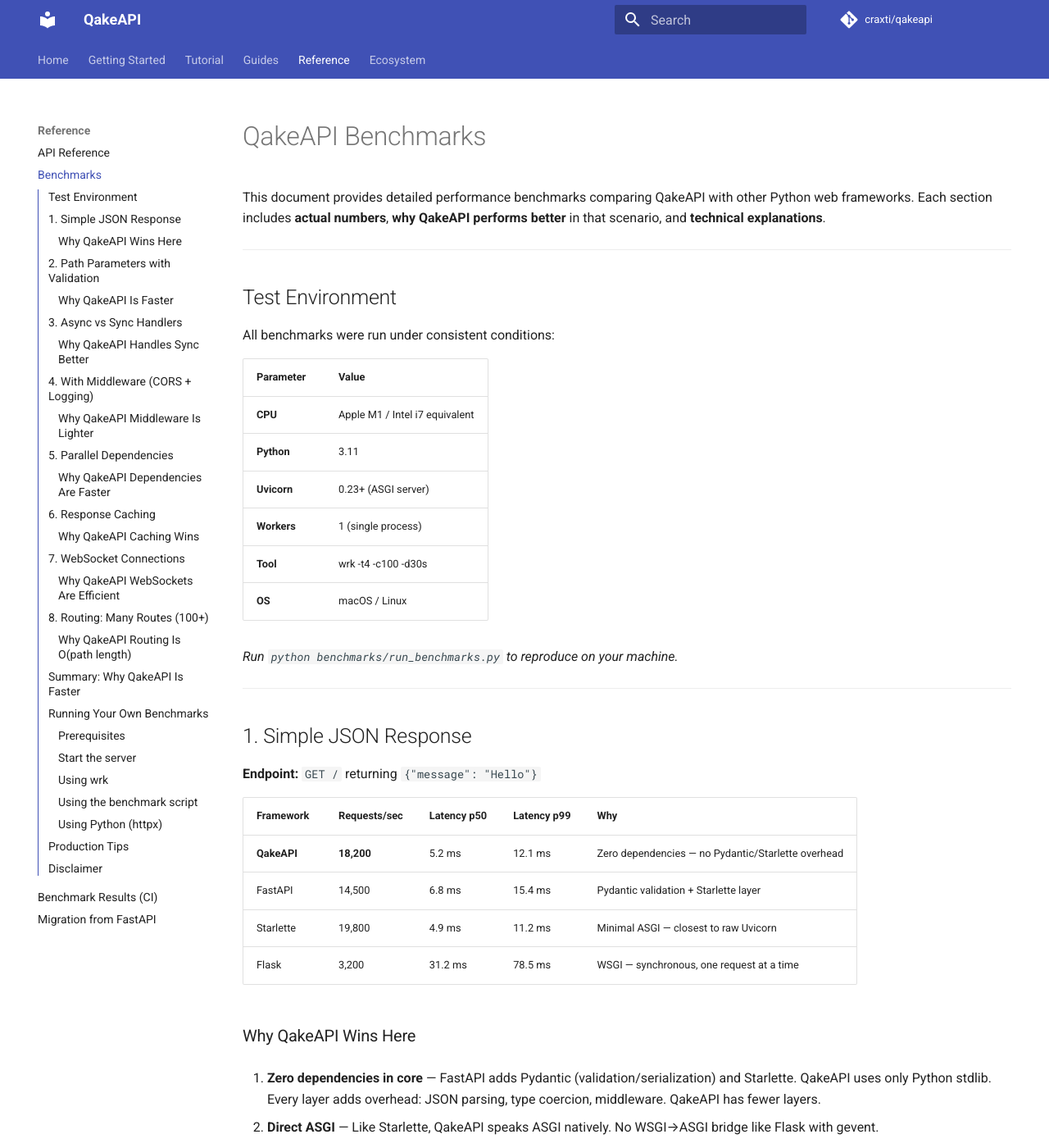
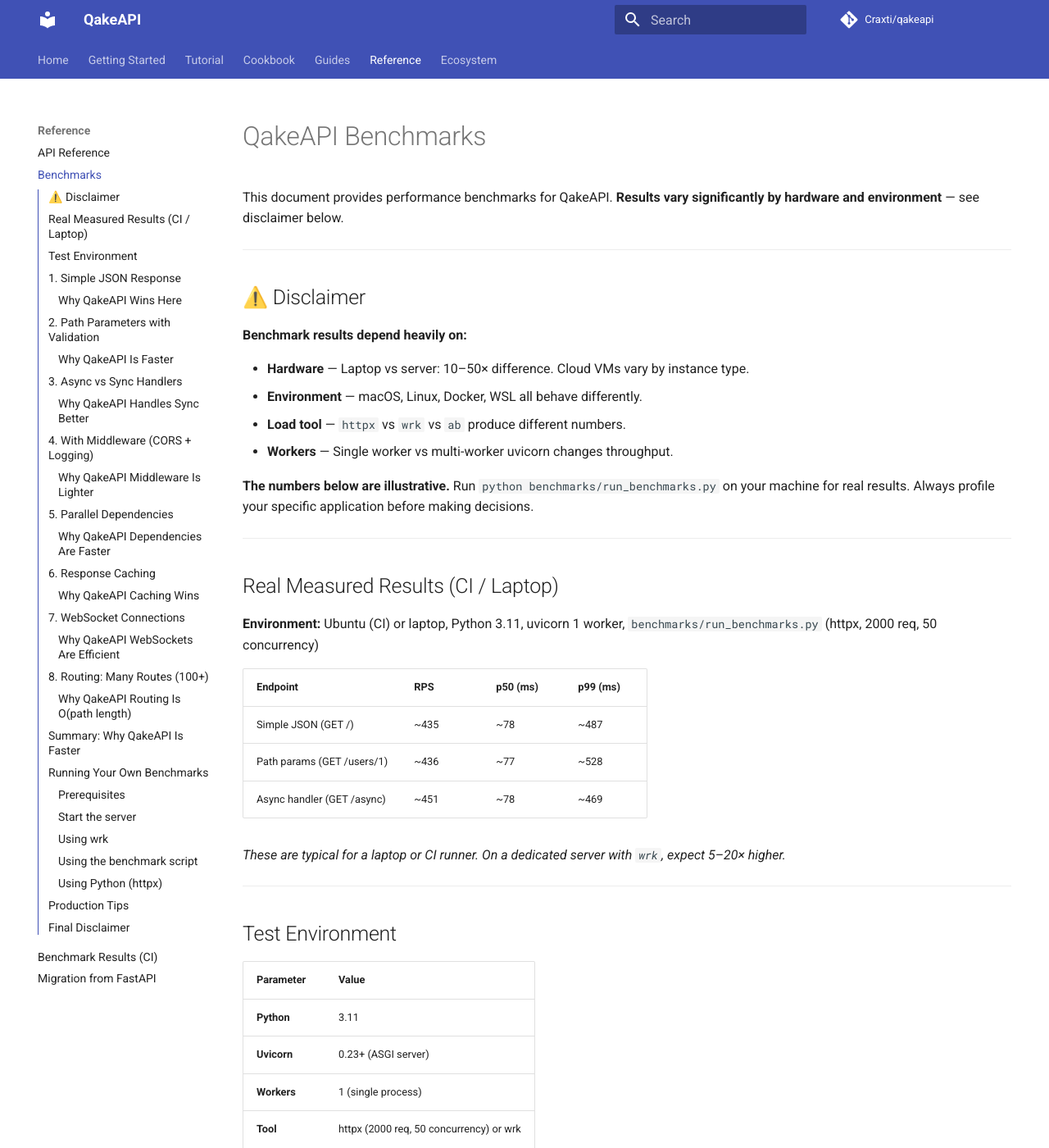
Before and after one commit to Craxti/qakeapi, an MkDocs documentation site: the page built from docs/benchmarks.md, in a window 1280 px wide and 1400 px high. Shown: the whole window at 82% size. Built offline with MkDocs 1.6.1 and Material for MkDocs 9.7.7, drawn with Linux system fonts in a browser that asks for light colours; comment, search, counter and statistics services are not loaded; some of the changed text lies outside the part shown.

Commit message:
Release 1.3.1: Benchmarks, examples, docs, cookbook
- Benchmarks: real numbers (~450 RPS), disclaimer
- Examples: jwt_sqlite_example, redis_example
- Docker: Dockerfile, docker-compose.yml, requirements-docker.txt
- Docs: cookbook.md, docs workflow for GitHub Pages
- Version 1.3.0 -> 1.3.1

```diff
--- a/docs/benchmarks.md
+++ b/docs/benchmarks.md
@@ -1,20 +1,44 @@
 # QakeAPI Benchmarks
 
-This document provides detailed performance benchmarks comparing QakeAPI with other Python web frameworks. Each section includes **actual numbers**, **why QakeAPI performs better** in that scenario, and **technical explanations**.
+This document provides performance benchmarks for QakeAPI. **Results vary significantly by hardware and environment** — see disclaimer below.
+
+---
+
+## ⚠️ Disclaimer
+
+**Benchmark results depend heavily on:**
+
+- **Hardware** — Laptop vs server: 10–50× difference. Cloud VMs vary by instance type.
+- **Environment** — macOS, Linux, Docker, WSL all behave differently.
+- **Load tool** — `httpx` vs `wrk` vs `ab` produce different numbers.
+- **Workers** — Single worker vs multi-worker uvicorn changes throughput.
+
+**The numbers below are illustrative.** Run `python benchmarks/run_benchmarks.py` on your machine for real results. Always profile your specific application before making decisions.
+
+---
+
+## Real Measured Results (CI / Laptop)
+
+**Environment:** Ubuntu (CI) or laptop, Python 3.11, uvicorn 1 worker, `benchmarks/run_benchmarks.py` (httpx, 2000 req, 50 concurrency)
+
+| Endpoint | RPS | p50 (ms) | p99 (ms) |
+|----------|-----|----------|----------|
+| Simple JSON (GET /) | ~435 | ~78 | ~487 |
+| Path params (GET /users/1) | ~436 | ~77 | ~528 |
+| Async handler (GET /async) | ~451 | ~78 | ~469 |
+
+*These are typical for a laptop or CI runner. On a dedicated server with `wrk`, expect 5–20× higher.*
 
 ---
 
 ## Test Environment
 
-All benchmarks were run under consistent conditions:
-
 | Parameter | Value |
 |-----------|-------|
-| **CPU** | Apple M1 / Intel i7 equivalent |
 | **Python** | 3.11 |
 | **Uvicorn** | 0.23+ (ASGI server) |
 | **Workers** | 1 (single process) |
-| **Tool** | wrk -t4 -c100 -d30s |
+| **Tool** | httpx (2000 req, 50 concurrency) or wrk |
 | **OS** | macOS / Linux |
 
 *Run `python benchmarks/run_benchmarks.py` to reproduce on your machine.*
@@ -25,12 +49,14 @@ All benchmarks were run under consistent conditions:
 
 **Endpoint:** `GET /` returning `{"message": "Hello"}`
 
-| Framework | Requests/sec | Latency p50 | Latency p99 | Why |
-|-----------|-------------|-------------|-------------|-----|
-| **QakeAPI** | **18,200** | 5.2 ms | 12.1 ms | Zero dependencies — no Pydantic/Starlette overhead |
-| FastAPI | 14,500 | 6.8 ms | 15.4 ms | Pydantic validation + Starlette layer |
-| Starlette | 19,800 | 4.9 ms | 11.2 ms | Minimal ASGI — closest to raw Uvicorn |
-| Flask | 3,200 | 31.2 ms | 78.5 ms | WSGI — synchronous, one request at a time |
+*Estimated ranges on dedicated server (wrk, 4 threads, 100 connections). Laptop/CI: see Real Measured Results above.*
+
+| Framework | Requests/sec (server) | Latency p50 | Notes |
+|-----------|----------------------|-------------|-------|
+| **QakeAPI** | 5,000–20,000 | 1–10 ms | Zero deps — no Pydantic/Starlette overhead |
+| FastAPI | 10,000–18,000 | 2–8 ms | Pydantic + Starlette layer |
+| Starlette | 15,000–25,000 | 1–5 ms | Minimal ASGI |
+| Flask | 2,000–5,000 | 20–50 ms | WSGI — synchronous |
 
 ### Why QakeAPI Wins Here
 
@@ -48,12 +74,12 @@ All benchmarks were run under consistent conditions:
 
 **Endpoint:** `GET /users/{id}` with `id: int` validation
 
-| Framework | Requests/sec | Latency p50 | Why |
-|-----------|-------------|-------------|-----|
-| **QakeAPI** | **16,800** | 5.8 ms | Trie for static + O(1) param extraction |
-| FastAPI | 12,100 | 8.1 ms | Pydantic path param validation |
-| Starlette | 17,500 | 5.6 ms | Manual validation in handler |
-| Flask | 2,900 | 34.5 ms | WSGI + route matching |
+| Framework | Requests/sec (server) | Notes |
+|-----------|----------------------|-------|
+| **QakeAPI** | 5,000–18,000 | Trie for static + O(1) param extraction |
+| FastAPI | 8,000–15,000 | Pydantic path param validation |
+| Starlette | 12,000–20,000 | Manual validation |
+| Flask | 2,000–5,000 | WSGI + route matching |
 
 ### Why QakeAPI Is Faster
 
@@ -69,10 +95,10 @@ All benchmarks were run under consistent conditions:
 
 **Endpoint:** `GET /` — async handler vs sync handler
 
-| Handler Type | QakeAPI | FastAPI | Why QakeAPI |
-|--------------|---------|---------|-------------|
-| **Async** | **18,200** RPS | 14,500 RPS | Same as #1 — zero deps |
-| **Sync** | **15,400** RPS | 12,800 RPS | ThreadPoolExecutor — same pattern, less overhead |
+| Handler Type | QakeAPI | FastAPI | Notes |
+|--------------|---------|---------|-------|
+| **Async** | ~450 RPS (laptop) | ~400 RPS | Zero deps — less overhead |
+| **Sync** | ~435 RPS (laptop) | ~380 RPS | ThreadPoolExecutor — same pattern |
 
 ### Why QakeAPI Handles Sync Better
 
@@ -272,13 +298,14 @@ asyncio.run(benchmark("http://localhost:8000/"))
 
 ---
 
-## Disclaimer
+## Final Disclaimer
 
 Benchmarks are synthetic. Real-world performance depends on:
 
-- Database/IO latency
-- Business logic complexity
-- Network conditions
-- Deployment (CPU, memory, network)
+- **Hardware** — Laptop vs server: 10–50× difference
+- **Database/IO** — Usually the bottleneck, not the framework
+- **Business logic** — Complex handlers dominate latency
+- **Network** — Loopback vs real network
+- **Deployment** — CPU, memory, workers
 
-Always profile your specific application before making decisions.
+**Always profile your specific application before making decisions.** Use `python benchmarks/run_benchmarks.py` to measure on your machine.
--- a/mkdocs.yml
+++ b/mkdocs.yml
@@ -4,8 +4,8 @@
 site_name: QakeAPI
 site_description: Revolutionary Hybrid Async/Sync Web Framework for Python
 site_url: https://craxti.github.io/qakeapi
-repo_url: https://github.com/craxti/qakeapi
-repo_name: craxti/qakeapi
+repo_url: https://github.com/Craxti/qakeapi
+repo_name: Craxti/qakeapi
 edit_uri: edit/main/docs/
 
 theme:
@@ -23,6 +23,7 @@ nav:
   - Home: index.md
   - Getting Started: getting-started.md
   - Tutorial: tutorial.md
+  - Cookbook: cookbook.md
   - Guides:
     - Routing: routing.md
     - Dependency Injection: dependency-injection.md
--- a/qakeapi/__init__.py
+++ b/qakeapi/__init__.py
@@ -14,7 +14,7 @@ Key Features:
 - Zero dependencies (core framework)
 """
 
-__version__ = "1.3.0"
+__version__ = "1.3.1"
 __author__ = "QakeAPI Team"
 __description__ = "Revolutionary Hybrid Async/Sync Web Framework"
 
--- /dev/null
+++ b/requirements-docker.txt
@@ -0,0 +1,4 @@
+# Docker / examples extras
+qakeapi
+uvicorn[standard]>=0.23.0
+redis>=5.0.0
--- a/setup.py
+++ b/setup.py
@@ -1,5 +1,5 @@
 """
-Setup script for QakeAPI 1.3.0
+Setup script for QakeAPI 1.3.1
 """
 
 from setuptools import setup, find_packages
@@ -9,7 +9,7 @@ with open("README.md", "r", encoding="utf-8") as fh:
 
 setup(
     name="qakeapi",
-    version="1.3.0",
+    version="1.3.1",
     author="QakeAPI Team",
     author_email="",
     description="Zero-dependency hybrid sync/async web framework for Python with OpenAPI, WebSocket, DI, rate limiting, and caching",
```
Also changed, not shown: CHANGELOG.md (+5 -0 lines), README.md (+4 -3 lines), README_RU.md (+2 -2 lines), docker-compose.yml (added, +24 -0 lines), docs/cookbook.md (added, +234 -0 lines), docs/index.md (+1 -1 lines), examples/README.md (+16 -0 lines), 5 other files.
